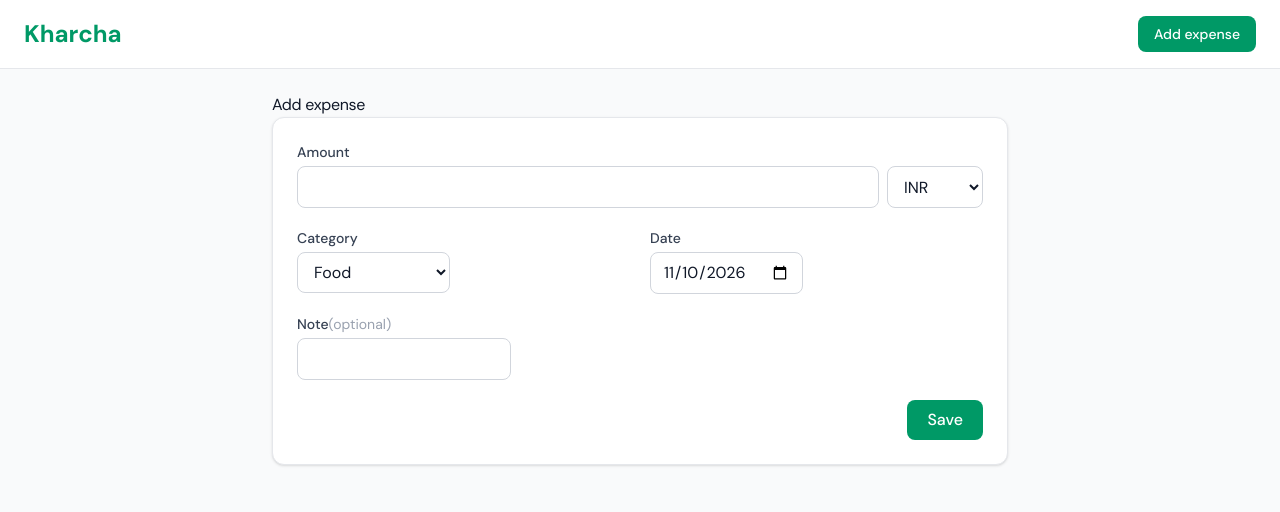
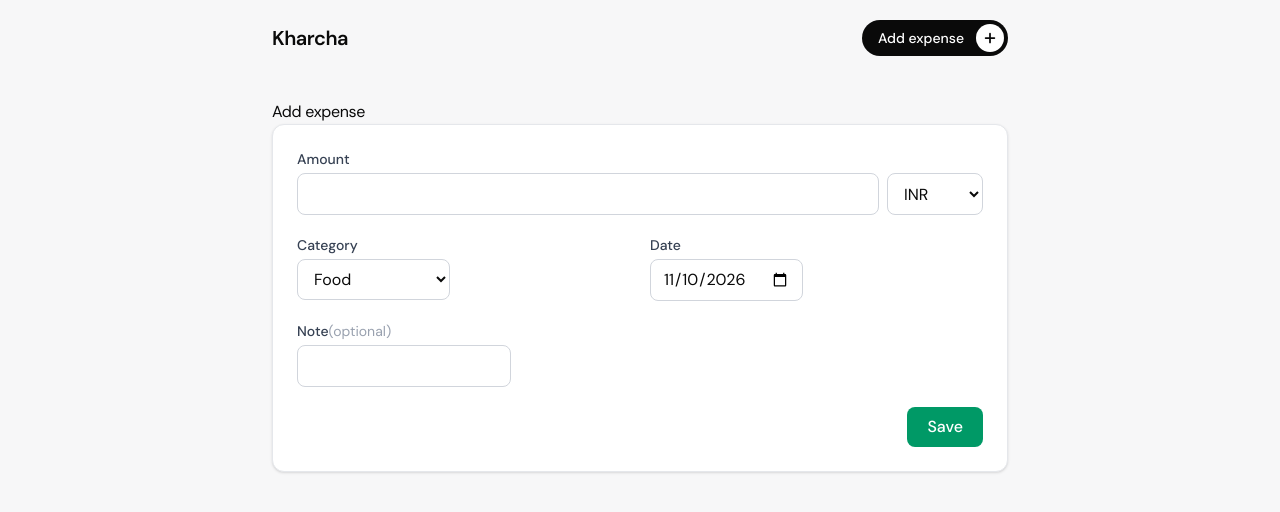
Before and after one commit to adnanahmed30/Kharcha, a React (Vite) app in the folder frontend/: page /add in a window 1280 px wide. Shown: the top 512 px of the page. Built offline with nearby package versions, Linux system fonts and the light colour scheme.

Commit message:
Restyle header: borderless bar, black wordmark, pill Add button
Co-Authored-By: Claude Opus 5.5 <noreply@anthropic.com>

```diff
--- a/frontend/src/App.tsx
+++ b/frontend/src/App.tsx
@@ -7,11 +7,19 @@ import EditExpensePage from "./pages/EditExpensePage";
 
 function App() {
   return (<BrowserRouter>
-    <div className="min-h-screen bg-gray-50 text-gray-900">
-      <header className="flex items-center justify-between border-b border-gray-200 bg-white px-6 py-4">
-        <Link to="/" className="text-2xl font-bold text-emerald-600">Kharcha</Link>
-        <Link to="/add" className="rounded-lg bg-emerald-600 px-4 py-2 text-sm font-medium text-white hover:bg-emerald-700">
-          Add expense</Link>
+    <div className="min-h-screen bg-canvas text-ink">
+      <header className="mx-auto flex max-w-3xl items-center justify-between px-4 py-5">
+        <Link to="/" className="text-xl font-semibold tracking-tight text-ink">Kharcha</Link>
+        <Link
+          to="/add"
+          className="inline-flex items-center gap-3 rounded-full bg-ink py-1 pl-4 pr-1 text-sm font-medium text-white transition-colors hover:bg-ink/80 focus-visible:outline-2 focus-visible:outline-offset-2 focus-visible:outline-ink">
+          Add expense
+          <span aria-hidden="true" className="flex size-7 items-center justify-center rounded-full bg-white text-ink">
+            <svg viewBox="0 0 16 16" className="size-3.5" fill="none" stroke="currentColor" strokeWidth="2" strokeLinecap="round">
+              <path d="M8 3v10M3 8h10" />
+            </svg>
+          </span>
+        </Link>
       </header>
       <div className="mx-auto max-w-3xl px-4 py-6">
         <Routes>
```
